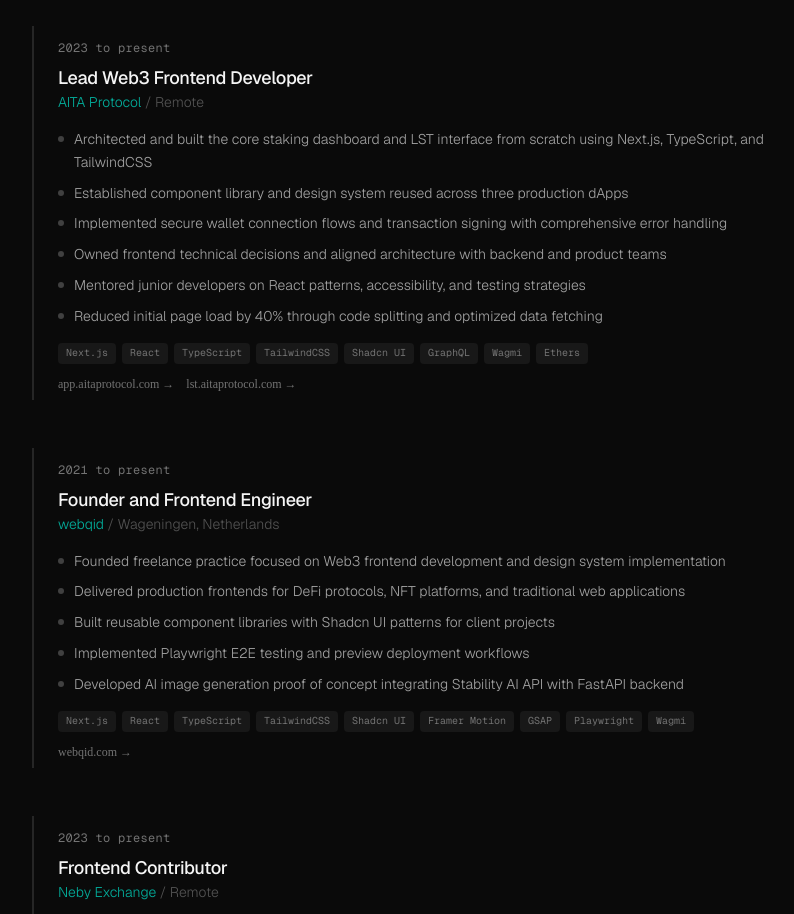
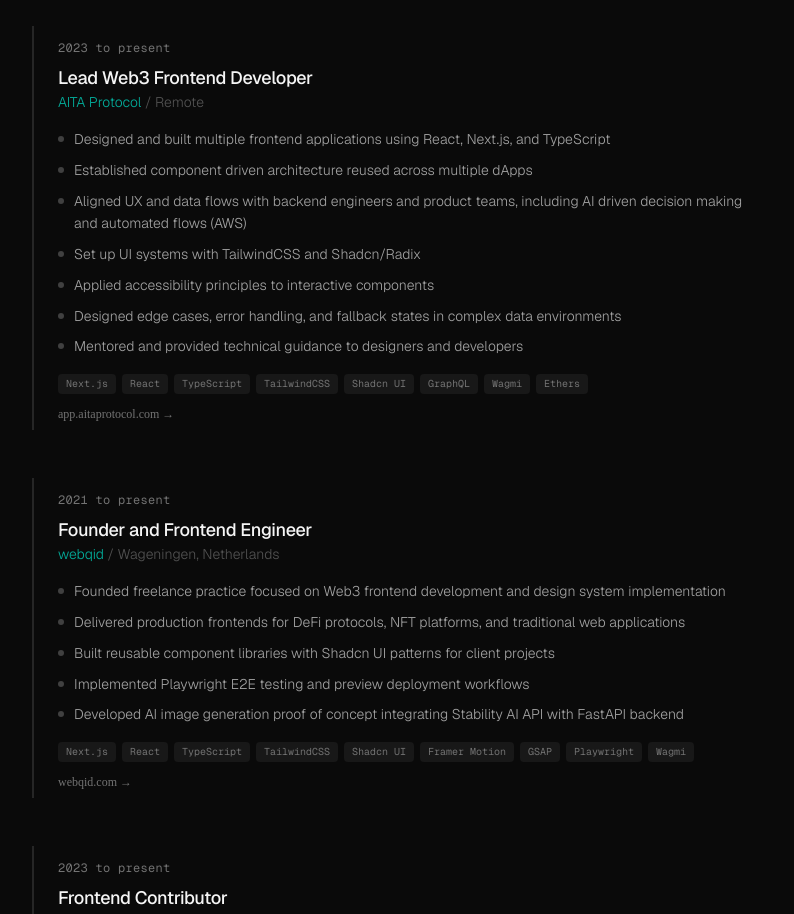
Before and after one commit to webqid/webqid-frontend, a Next.js app: page /cv in a window 1280 px wide. Shown: the part 3000-3914 px from the top of the page, without its empty margins (240-1034 px from the left). Built offline with nearby package versions, Linux system fonts and the light colour scheme.

Commit message:
chore: text changes

```diff
--- a/app/cv/page.tsx
+++ b/app/cv/page.tsx
@@ -47,17 +47,17 @@ const EXPERIENCE = [
     company: "AITA Protocol",
     location: "Remote",
     highlights: [
-      "Architected and built the core staking dashboard and LST interface from scratch using Next.js, TypeScript, and TailwindCSS",
-      "Established component library and design system reused across three production dApps",
-      "Implemented secure wallet connection flows and transaction signing with comprehensive error handling",
-      "Owned frontend technical decisions and aligned architecture with backend and product teams",
-      "Mentored junior developers on React patterns, accessibility, and testing strategies",
-      "Reduced initial page load by 40% through code splitting and optimized data fetching"
+      "Designed and built multiple frontend applications using React, Next.js, and TypeScript",
+      "Established component driven architecture reused across multiple dApps",
+      "Aligned UX and data flows with backend engineers and product teams, including AI driven decision making and automated flows (AWS)",
+      "Set up UI systems with TailwindCSS and Shadcn/Radix",
+      "Applied accessibility principles to interactive components",
+      "Designed edge cases, error handling, and fallback states in complex data environments",
+      "Mentored and provided technical guidance to designers and developers"
     ],
     stack: ["Next.js", "React", "TypeScript", "TailwindCSS", "Shadcn UI", "GraphQL", "Wagmi", "Ethers"],
     links: [
-      { label: "app.aitaprotocol.com", url: "https://app.aitaprotocol.com" },
-      { label: "lst.aitaprotocol.com", url: "https://lst.aitaprotocol.com" }
+      { label: "app.aitaprotocol.com", url: "https://app.aitaprotocol.com" }
     ]
   },
   {
```
